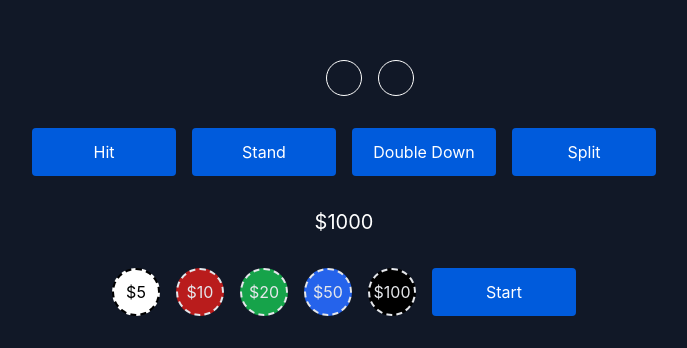
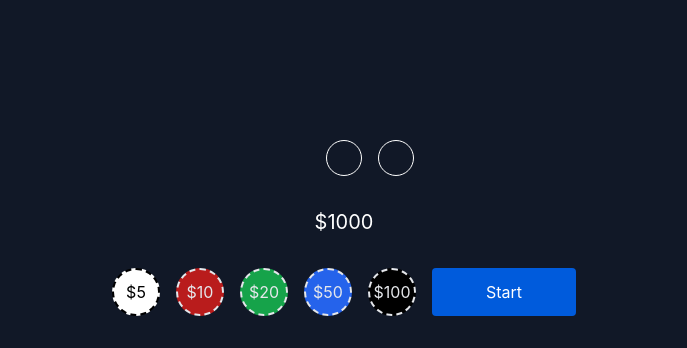
Before and after one commit to jezsung/blackjack-practice, a Next.js app: page / in a window 1280 px wide. Shown: the part 452-800 px from the top of the page, without its empty margins (296-983 px from the left). Built offline with nearby package versions, Linux system fonts and the light colour scheme.

Commit message:
render UI conditionally based on status

```diff
--- a/pages/index.tsx
+++ b/pages/index.tsx
@@ -63,11 +63,15 @@ export default function Home() {
             {insured ? `\$${betAmount / 2}` : null}
           </div>
         </div>
+        {status === 'acting' && (
           <div className="flex gap-4">
             <button className="bg-[#005bdc] min-w-[88px] w-36 h-12 rounded text-white" onClick={() => dispatch(hit())}>
               Hit
             </button>
-          <button className="bg-[#005bdc] min-w-[88px] w-36 h-12 rounded text-white" onClick={() => dispatch(stand())}>
+            <button
+              className="bg-[#005bdc] min-w-[88px] w-36 h-12 rounded text-white"
+              onClick={() => dispatch(stand())}
+            >
               Stand
             </button>
             <button
@@ -76,11 +80,16 @@ export default function Home() {
             >
               Double Down
             </button>
-          <button className="bg-[#005bdc] min-w-[88px] w-36 h-12 rounded text-white" onClick={() => dispatch(split())}>
+            <button
+              className="bg-[#005bdc] min-w-[88px] w-36 h-12 rounded text-white"
+              onClick={() => dispatch(split())}
+            >
               Split
             </button>
           </div>
+        )}
         <div className="text-white text-xl">${balance}</div>
+        {status === 'betting' && (
           <div className="flex gap-4">
             <button
               className="bg-white rounded-full border-2 border-black border-dashed w-12 h-12 text-black"
@@ -112,10 +121,14 @@ export default function Home() {
             >
               $100
             </button>
-          <button className="bg-[#005bdc] min-w-[88px] w-36 h-12 rounded text-white" onClick={() => dispatch(start())}>
+            <button
+              className="bg-[#005bdc] min-w-[88px] w-36 h-12 rounded text-white"
+              onClick={() => dispatch(start())}
+            >
               Start
             </button>
           </div>
+        )}
       </div>
 
       {showInsurance && (
```
Lines whose indentation alone changed are shown as unchanged.
